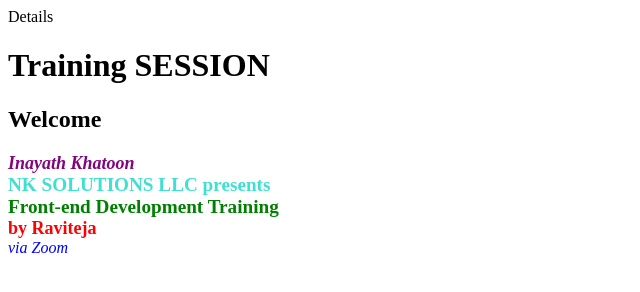
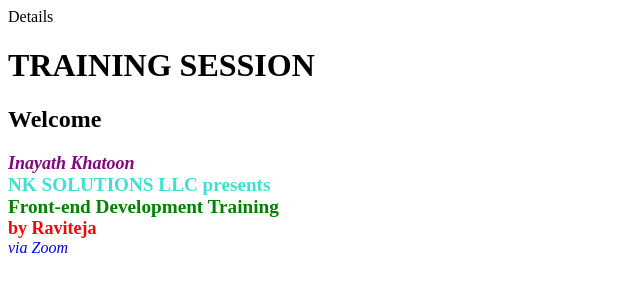
Before and after one commit to inayathkhatoon/inayathkhatoon.github.io, a plain HTML site: page index.html in a window 1280 px wide. Shown: the whole page, without its empty margins (0-640 px from the left). Drawn offline with Linux system fonts and the light colour scheme.

Commit message:
updated index contents

```diff
--- a/index.html
+++ b/index.html
@@ -38,7 +38,7 @@
 </head>
 
 <body>
-    <h1> Training SESSION</h1>
+    <h1> TRAINING SESSION</h1>
     <h2> Welcome</h2>
     <div id="name"> Inayath Khatoon</div>
     <div id="company"> NK SOLUTIONS LLC presents</div>
```
